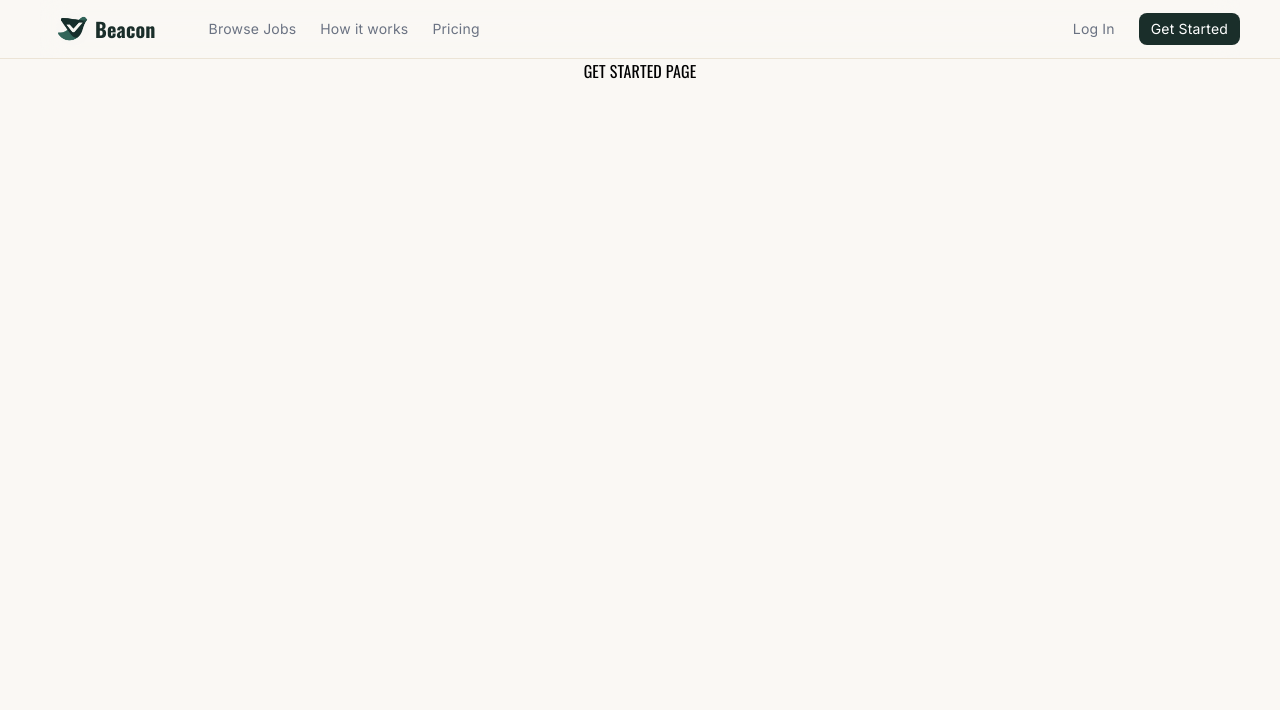
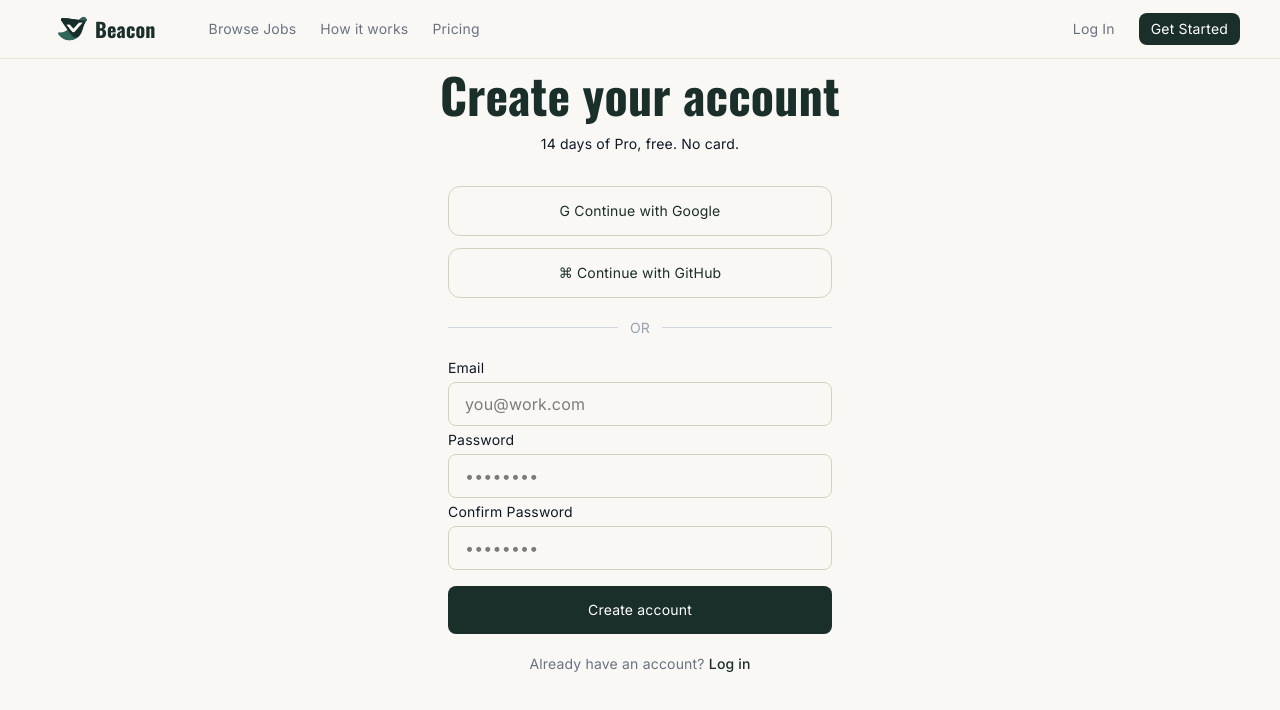
Before and after one commit to buseozsahin/job-finder, a React (Vite) app: page /getStarted in a window 1280 px wide. Shown: the top 710 px of the page. Built offline with nearby package versions, Linux system fonts and the light colour scheme.

Commit message:
Get started registration flow

```diff
--- a/src/components/Button.jsx
+++ b/src/components/Button.jsx
@@ -1,4 +1,4 @@
-function NavButton({
+function Button({
   label,
   variant = "outlined",
   color = "#1a2e2a",
@@ -26,4 +26,4 @@ function NavButton({
   );
 }
 
-export default NavButton;
+export default Button;
--- a/src/components/Navbar.jsx
+++ b/src/components/Navbar.jsx
@@ -32,7 +32,7 @@ function Navbar({ isLoggedIn, setIsLoggedIn }) {
         </div>
         <div className="flex-1 justify-end flex items-center gap-3">
           {isLoggedIn ? (
-            <Button label="Log Out" onClick={() => {
+            <Button label="Sign out" onClick={() => {
               setIsLoggedIn(false);
               navigate("/");
             }}/>
--- a/src/pages/GetStartedPage.jsx
+++ b/src/pages/GetStartedPage.jsx
@@ -1,6 +1,140 @@
+import { useState } from "react";
+import { useNavigate } from "react-router-dom";
+import Button from "../components/Button";
+
 function GetStartedPage(){
+  const navigate = useNavigate();
+  const[email, setEmail] = useState("");
+  const [password, setPassword] = useState("");
+  const [confirmPassword, setConfirmPassword] = useState("");
+  const [errors, setErrors] = useState({});
+
+    function validate() {
+    const newErrors = {};
+    if (!email.trim()) {
+      newErrors.email = "Email is required.";
+    } else if (!/^[^\s@]+@[^\s@]+\.[^\s@]+$/.test(email)) {
+      newErrors.email = "Please enter a valid email.";
+    }
+
+    if (!password.trim()) {
+      newErrors.password = "Password is required.";
+    } else if (password.length < 6) {
+      newErrors.password = "Password must be at least 6 characters.";
+    }
+
+    if (!confirmPassword.trim()) {
+      newErrors.confirmPassword = "Password is required.";
+    } else if (confirmPassword != password) {
+      newErrors.confirmPassword = "Passwords do not macth. Try again!";
+    }
+
+
+    return newErrors;
+  }
+
+  function handleLogin() {
+    const newErrors = validate();
+    if (Object.keys(newErrors).length > 0) {
+      setErrors(newErrors);
+      return;
+    }
+    setErrors({});
+    navigate("/today");
+  }
+
   return(
-    <h1>GET STARTED PAGE</h1>
+    <div className="min-h-screen flex flex-col items-center justufy-center">
+      <div className="w-full text-center max-w-lg mb-8">
+        <h1 className="text-[48px] text-[#1a2e2a] font-bold">
+          Create your account
+        </h1>
+        <p className="text-gray-900 text-sm mt-1">
+          14 days of Pro, free. No card.
+        </p>
+      </div>
+
+      <div className="w-full max-w-sm flex flex-col gap-3">
+        <Button
+          className="w-full py-[14px] border border-[#d6d0c0] rounded-xl"
+          variant="filled"
+          label="G Continue with Google"
+          color="#faf8f4"
+          textColor="#1a2e2a"
+        />
+
+        <Button
+          className="w-full py-[14px] border border-[#d6d0c0] rounded-xl"
+          variant="filled"
+          label= "⌘ Continue with GitHub"
+          color="#faf8f4"
+          textColor="#1a2e2a"
+        />
+
+        <div className="flex items-center my-2">
+          <div className="flex-1 h-px bg-gray-300"></div>
+          <span className="px-3 text-gray-400 text-sm">OR</span>
+          <div className="flex-1 h-px bg-gray-300"></div>
+        </div>
+
+        <div className="flex flex-col gap-1">
+          <label className="text-sm text-gray-900 text-left">Email</label>
+          <input
+            className={`w-full py-[11px] px-4 border rounded-lg outline-none border-[#d6d0c0] ${errors.email ? "border-red-400" : "border=[#d6d0c0]"}`}
+            type="email"
+            placeholder="you@work.com"
+            value={email}
+            onChange={(e) => setEmail(e.target.value)}
+          />
+          {errors.email && (
+            <p className="text-red-500 text-xs mt-1">{errors.email}</p>
+          )}
+
+          <label className="text-sm  text-gray-900 text-left">Password</label>
+          <input
+            className={`w-full py-[11px] px-4 border rounded-lg outline-none border-[#d6d0c0] ${errors.email ? "border-red-400" : "border=[#d6d0c0]"}`}
+            type="password"
+            placeholder="••••••••"
+            value={password}
+            onChange={(e) => setPassword(e.target.value)}
+          />
+          {errors.password && (
+            <p className="text-red-500 text-xs mt-1">{errors.password}</p>
+          )}
+
+          <label className="text-sm  text-gray-900 text-left">Confirm Password</label>
+          <input
+            className={`w-full py-[11px] px-4 border rounded-lg outline-none border-[#d6d0c0] ${errors.email ? "border-red-400" : "border=[#d6d0c0]"}`}
+            type="password"
+            placeholder="••••••••"
+            value={confirmPassword}
+            onChange={(e) => setConfirmPassword(e.target.value)}
+          />
+          {errors.confirmPassword && (
+            <p className="text-red-500 text-xs mt-1">{errors.confirmPassword}</p>
+          )}
+
+        </div>
+
+        <Button
+          className="w-full py-[14px] px-4 rounded-lg mt-1"
+          variant="filled"
+          label="Create account"
+          onClick={handleLogin}
+        />
+
+        <p className="text-sm text-gray-500 text-center mt-2">
+          Already have an account?{" "}
+          <span
+            className="text-[#1a2e2a] font-medium cursor-pointer"
+            onClick={() => navigate("/login")}
+          >
+            Log in
+          </span>
+        </p>
+
+      </div>
+    </div>
   )
 }
 export default GetStartedPage;
--- a/src/pages/LoginPage.jsx
+++ b/src/pages/LoginPage.jsx
@@ -44,6 +44,7 @@ function LoginPage({ setIsLoggedIn }) {
           Log in to see today's three.
         </p>
       </div>
+
       <div className="w-full max-w-sm flex flex-col gap-3">
         <Button
           className="w-full py-[14px] border border-[#d6d0c0] rounded-xl"
@@ -59,11 +60,13 @@ function LoginPage({ setIsLoggedIn }) {
           color="#faf8f4"
           textColor="#1a2e2a"
         />
+
         <div className="flex items-center my-2">
           <div className="flex-1 h-px bg-gray-300"></div>
           <span className="px-3 text-gray-400 text-sm">OR</span>
           <div className="flex-1 h-px bg-gray-300"></div>
         </div>
+
         <div className="flex flex-col gap-1">
           <label className="text-sm text-gray-900 text-left">Email</label>
           <input
```
Also changed, not shown: src/pages/VerifyPage.jsx (added).
